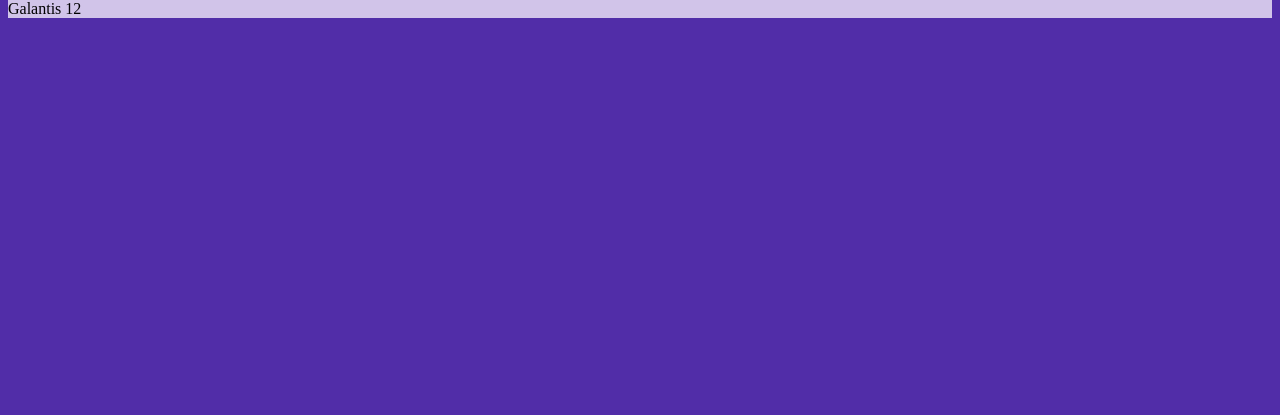
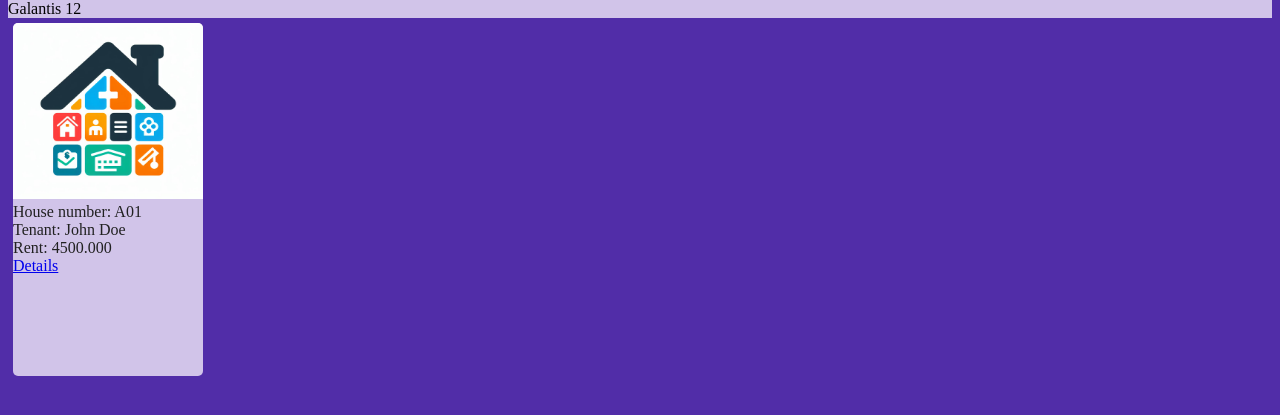
Before and after one commit to GakuruAlex/propertypro, a Django app: page /property-pro/properties/1/ in a window 1280 px wide. Shown: the part 104-519 px from the top of the page. Run offline with Django 4.2, Linux system fonts and the light colour scheme; data comes from the database, SQL or seed files in the repository; both versions use the stored data as it was after the commit.

Commit message:
Houses on given Property

```diff
--- a/property/templates/property/property_detail.html
+++ b/property/templates/property/property_detail.html
@@ -24,4 +24,18 @@
        {{property.name}}
        {{property.no_houses}}
     </div>
+    <div class="container">
+      <div class="houses">
+      {% for house in houses  %}
+        <ul>
+         <li><img src="{{ MEDIA_URL}}{{house.image}}" alt="House"></li>
+         <li> House number: {{house.house_number}}</li>
+         <li>Tenant: {{house.tenant}}</li>
+         <li>Rent: {{house.rent}}</li>
+         <a href="{%  url 'property:house_detail' house.id %}">Details</a>
+         </ul>
+      {% endfor %}
+    </div>
+    </div>
+
 {% endblock body %}
--- a/propertypro/settings.py
+++ b/propertypro/settings.py
@@ -64,6 +64,7 @@ TEMPLATES = [
                 'django.template.context_processors.request',
                 'django.contrib.auth.context_processors.auth',
                 'django.contrib.messages.context_processors.messages',
+                'django.template.context_processors.media',
             ],
         },
     },
```
Also changed, not shown: db.sqlite3, media/images/Avatar_SFU8Kzs.jpeg (added), media/images/Avatar_rKJdQMi.jpeg (added), media/media/Designer.jpeg (added).
